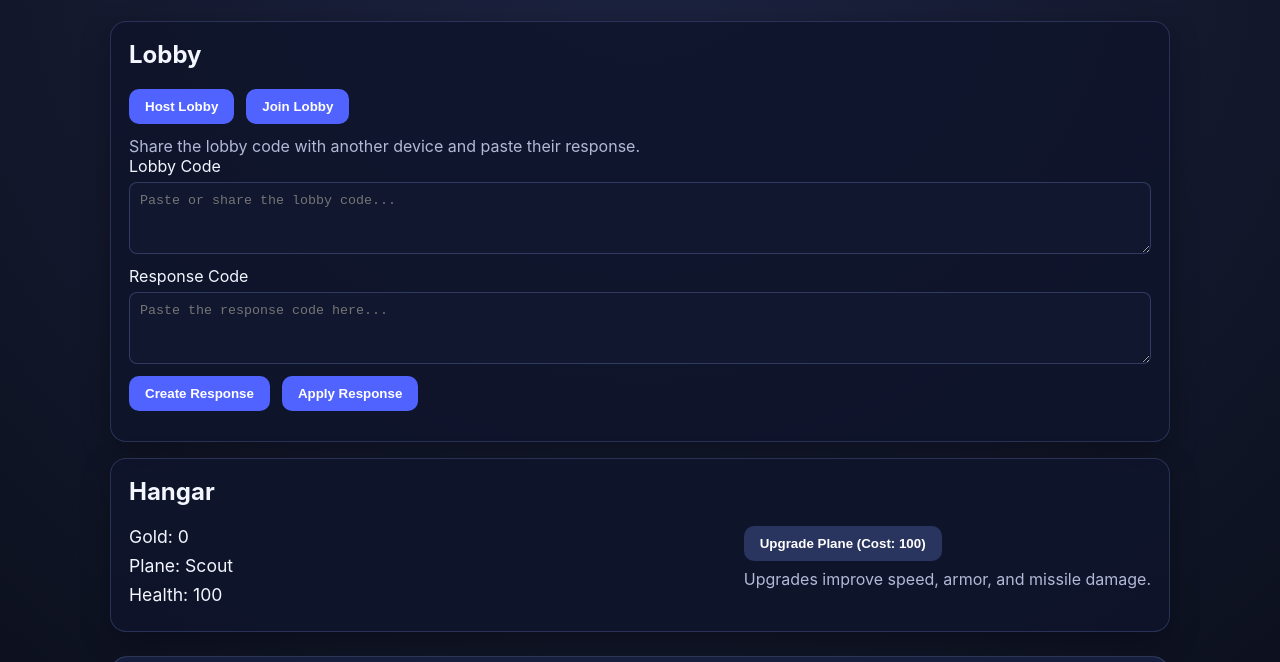
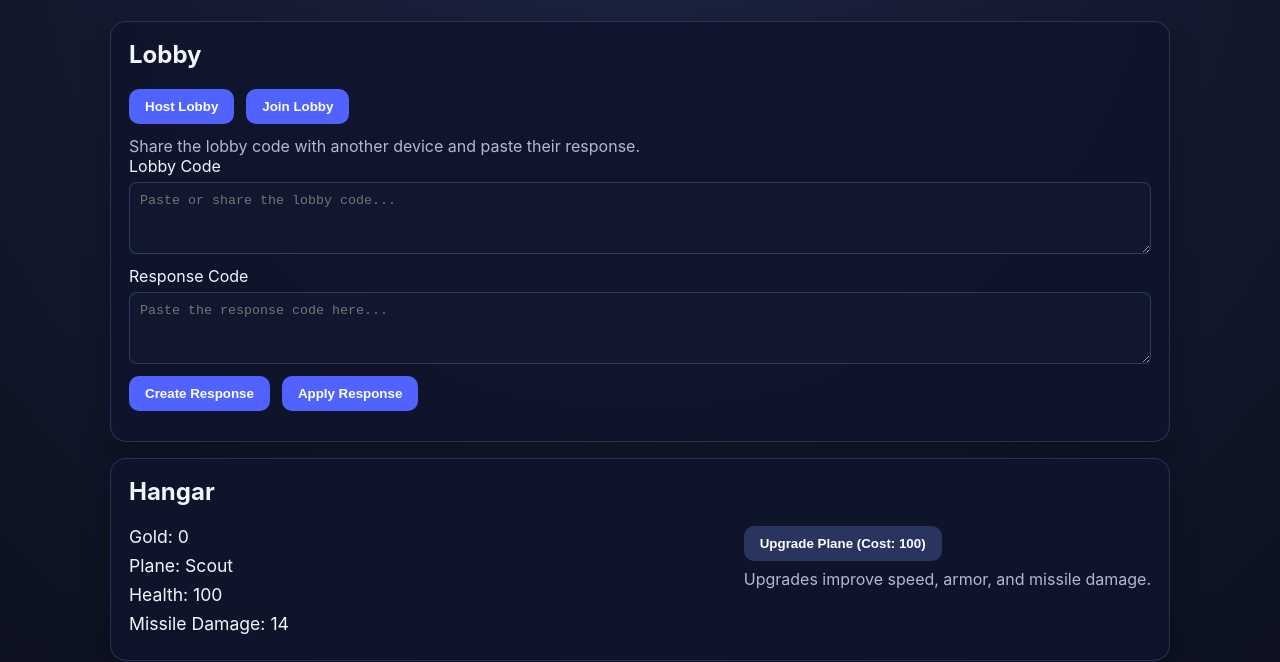
Before and after one commit to Density006/plane-game, a plain HTML site: page index.html in a window 1280 px wide. Shown: the part 109-771 px from the top of the page. Drawn offline with Linux system fonts and the light colour scheme.

Commit message:
Reduce missile cooldowns and show damage

```diff
--- a/app.js
+++ b/app.js
@@ -12,13 +12,14 @@ const connectionHint = document.getElementById("connectionHint");
 const goldDisplay = document.getElementById("goldDisplay");
 const planeDisplay = document.getElementById("planeDisplay");
 const healthDisplay = document.getElementById("healthDisplay");
+const damageDisplay = document.getElementById("damageDisplay");
 const upgradeBtn = document.getElementById("upgradeBtn");
 
 const PLANE_LEVELS = [
-  { name: "Scout", speed: 2.8, armor: 100, damage: 14, cost: 0, cooldown: 360 },
-  { name: "Striker", speed: 3.2, armor: 125, damage: 18, cost: 100, cooldown: 320 },
-  { name: "Falcon", speed: 3.6, armor: 150, damage: 22, cost: 180, cooldown: 280 },
-  { name: "Warden", speed: 4.1, armor: 180, damage: 28, cost: 260, cooldown: 250 },
+  { name: "Scout", speed: 2.8, armor: 100, damage: 14, cost: 0, cooldown: 220 },
+  { name: "Striker", speed: 3.2, armor: 125, damage: 18, cost: 100, cooldown: 200 },
+  { name: "Falcon", speed: 3.6, armor: 150, damage: 22, cost: 180, cooldown: 180 },
+  { name: "Warden", speed: 4.1, armor: 180, damage: 28, cost: 260, cooldown: 160 },
 ];
 
 const STAR_COUNT = 70;
@@ -76,6 +77,9 @@ function updateUi() {
   const level = PLANE_LEVELS[localPlayer.level];
   planeDisplay.textContent = `Plane: ${level.name}`;
   healthDisplay.textContent = `Health: ${Math.max(localPlayer.health, 0)}`;
+  if (damageDisplay) {
+    damageDisplay.textContent = `Missile Damage: ${level.damage}`;
+  }
   const nextLevel = PLANE_LEVELS[localPlayer.level + 1];
   if (nextLevel) {
     upgradeBtn.textContent = `Upgrade Plane (Cost: ${nextLevel.cost})`;
--- a/index.html
+++ b/index.html
@@ -44,6 +44,7 @@
               <div class="stat" id="goldDisplay">Gold: 0</div>
               <div class="stat" id="planeDisplay">Plane: Scout</div>
               <div class="stat" id="healthDisplay">Health: 100</div>
+              <div class="stat" id="damageDisplay">Missile Damage: 14</div>
             </div>
             <div>
               <button id="upgradeBtn">Upgrade Plane (Cost: 100)</button>
```
